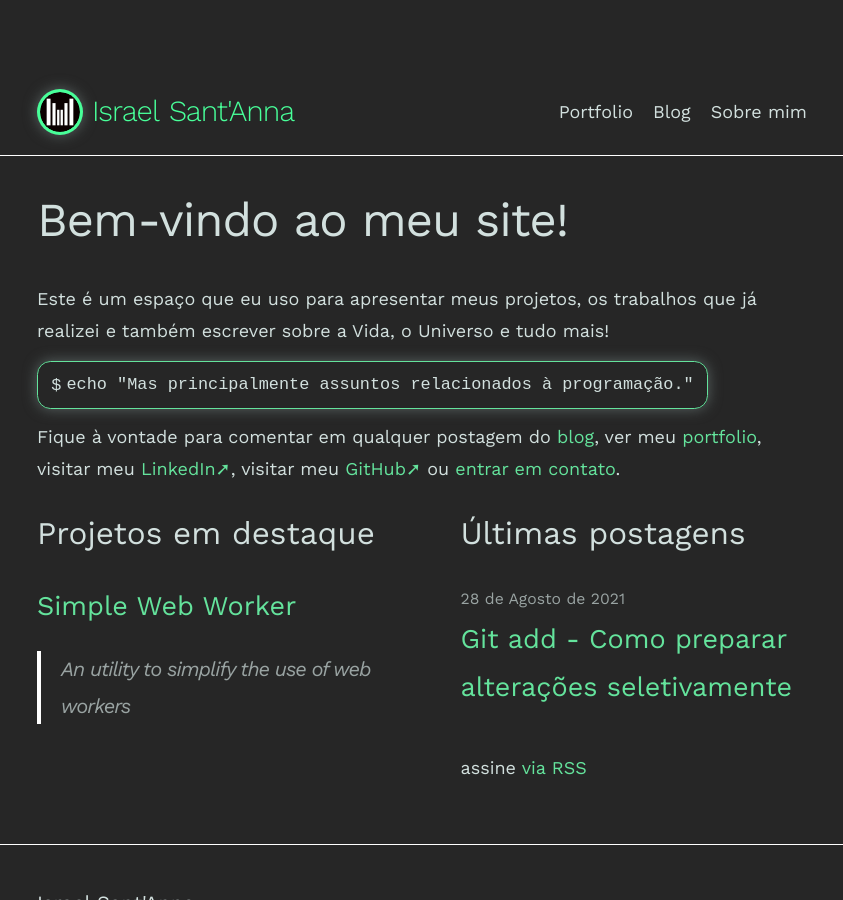
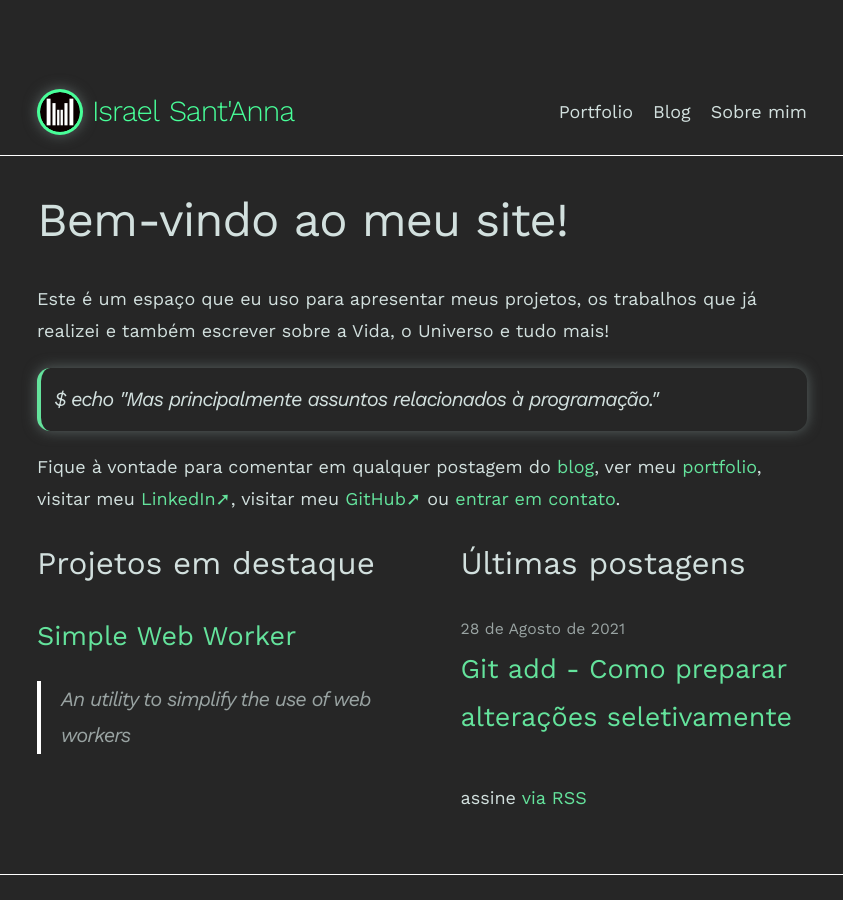
Before and after one commit to israelss/israelss.github.io, a Jekyll site: the page built from index.md, in a window 1280 px wide and 900 px high. Shown: the whole window, without its empty margins (218-1061 px from the left). Built offline with Jekyll 4.4.1, drawn with Linux system fonts in a browser that asks for light colours.

Commit message:
Change code tag to blockquote

```diff
--- a/index.md
+++ b/index.md
@@ -8,9 +8,7 @@ list_title_projects: Projetos em destaque
 
 Este é um espaço que eu uso para apresentar meus projetos, os trabalhos que já realizei e também escrever sobre a Vida, o Universo e tudo mais!
 
-
-<code class="prompt">echo "Mas principalmente assuntos relacionados à programação."</code>
-
+<blockquote class="prompt">echo "Mas principalmente assuntos relacionados à programação."</blockquote>
 
 Fique à vontade para comentar em qualquer postagem do [blog](/blog), ver meu [portfolio](/portfolio),
 visitar meu [LinkedIn](https://www.linkedin.com/in/israelss){: target="_blank" class="external-link"}, visitar meu [GitHub](https://github.com/israelss){: target="_blank" class="external-link"} ou [entrar em contato](mailto:israel.santanna@gmail.com){: target="_blank"}.
```
